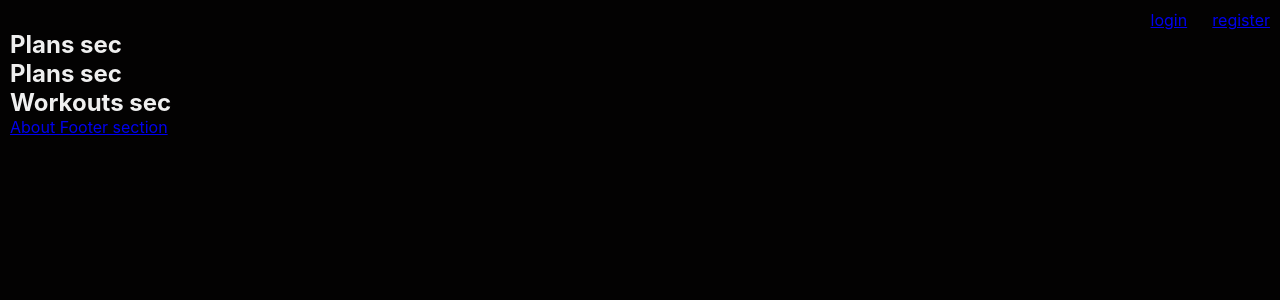
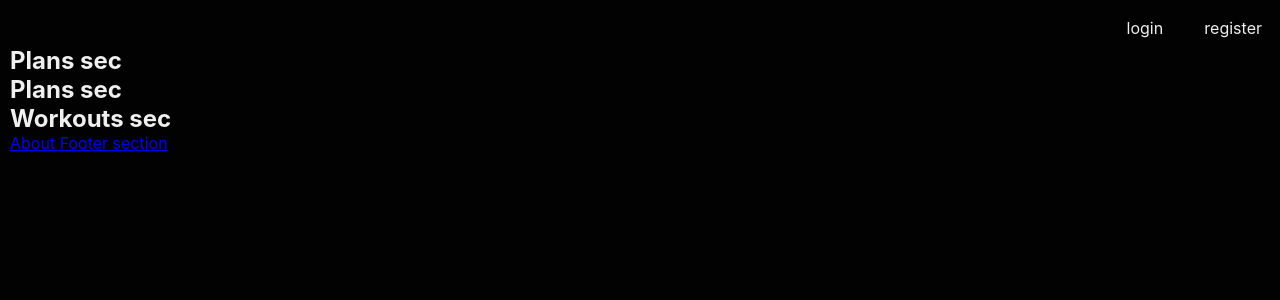
Before and after one commit to rijothedeveloper/WorkoutLogger, a React (Create React App) app in the folder Frontend/workout-logger/: page / in a window 1280 px wide. Shown: the top 300 px of the page. Built offline with nearby package versions, Linux system fonts and the light colour scheme.

Commit message:
some color changes

```diff
--- a/Frontend/workout-logger/src/App.css
+++ b/Frontend/workout-logger/src/App.css
@@ -1,6 +1,8 @@
 :root {
   --black-color: #030202;
   --white-color: #efefef;
+  --secondary-color: #e8462d;
+  --flasgreen-color: #089e79;
 }
 
 * {
@@ -17,9 +19,23 @@ body {
 }
 
 nav ul {
+  list-style-type: none;
+  margin: 0;
+  padding: 0;
   display: flex;
   justify-content: flex-end;
   gap: 2%;
+}
+
+nav ul li a {
+  display: block;
+  padding: 8px;
+  text-decoration: none;
+  color: var(--white-color);
+}
+
+nav ul li a:hover {
+  background-color: var(--secondary-color);
 }
 
 figure {
@@ -39,7 +55,25 @@ figCaption {
 }
 
 form label {
+  display: block;
+  margin: 10px;
   color: var(--white-color);
+}
+
+form input {
+  display: block;
+  background-color: #1e1f23;
+  border: 1px solid var(--secondary-color);
+  color: var(--white-color);
+  padding: 2px;
+}
+
+input[type="submit"] {
+  margin-left: 10px;
+  margin-top: 20px;
+  padding: 10px;
+  border-radius: 10px;
+  background-color: var(--secondary-color);
 }
 
 .card-raw {
--- a/Frontend/workout-logger/src/App.js
+++ b/Frontend/workout-logger/src/App.js
@@ -12,6 +12,7 @@ import NotFound from "./components/NotFound";
 import UserInfo from "./components/UserInfo";
 import Header from "./components/Header";
 import { Logout } from "./components/Logout";
+import WorkoutDetail from "./components/WorkoutDetail";
 
 function App() {
   const [flashmessage, setFlashMessage] = useState({
@@ -97,7 +98,7 @@ function App() {
     setFlashMessage({
       show: true,
       message: "Logged out",
-      color: "green",
+      color: "#089e79",
     });
   }
 
@@ -130,6 +131,7 @@ function App() {
           path={`/user/${username}`}
           element={<UserInfo token={token} />}
         />
+        {/* <Route path="workout/:id" element={WorkoutDetail} */}
         <Route path="*" element={<NotFound />} />
       </Routes>
       <Footer />
--- a/Frontend/workout-logger/src/components/Navigation.js
+++ b/Frontend/workout-logger/src/components/Navigation.js
@@ -6,15 +6,23 @@ const Navigation = ({ loggedin, onLogout, username }) => {
   if (!loggedin) {
     logginSec = (
       <>
-        <NavItem link="login" />
-        <NavItem link="register" />
+        <li>
+          <NavItem link="login" />
+        </li>
+        <li>
+          <NavItem link="register" />
+        </li>
       </>
     );
   } else {
     logginSec = (
       <>
-        <NavItem link="logout" />
-        <NavItem link={"user/" + username} />
+        <li>
+          <NavItem link="logout" />
+        </li>
+        <li>
+          <NavItem link={"user/" + username} />
+        </li>
       </>
     );
   }
--- a/Frontend/workout-logger/src/components/Workout.js
+++ b/Frontend/workout-logger/src/components/Workout.js
@@ -3,12 +3,14 @@ import workoutImage from "../images/workout.jpeg";
 const Workout = ({ workout }) => {
   return (
     <div className="card">
+      <a href={"/workout/" + workout.id}>
         <figure>
           <img src={workoutImage} height="200px" />
           <figcaption>
             <h2>{workout.name}</h2>
           </figcaption>
         </figure>
+      </a>
     </div>
   );
 };
--- /dev/null
+++ b/Frontend/workout-logger/src/components/WorkoutDetail.js
@@ -0,0 +1,7 @@
+import React from "react";
+
+const WorkoutDetail = ({ workoutId }) => {
+  return <div>WorkoutDetail</div>;
+};
+
+export default WorkoutDetail;
```
Lines whose indentation alone changed are shown as unchanged.
